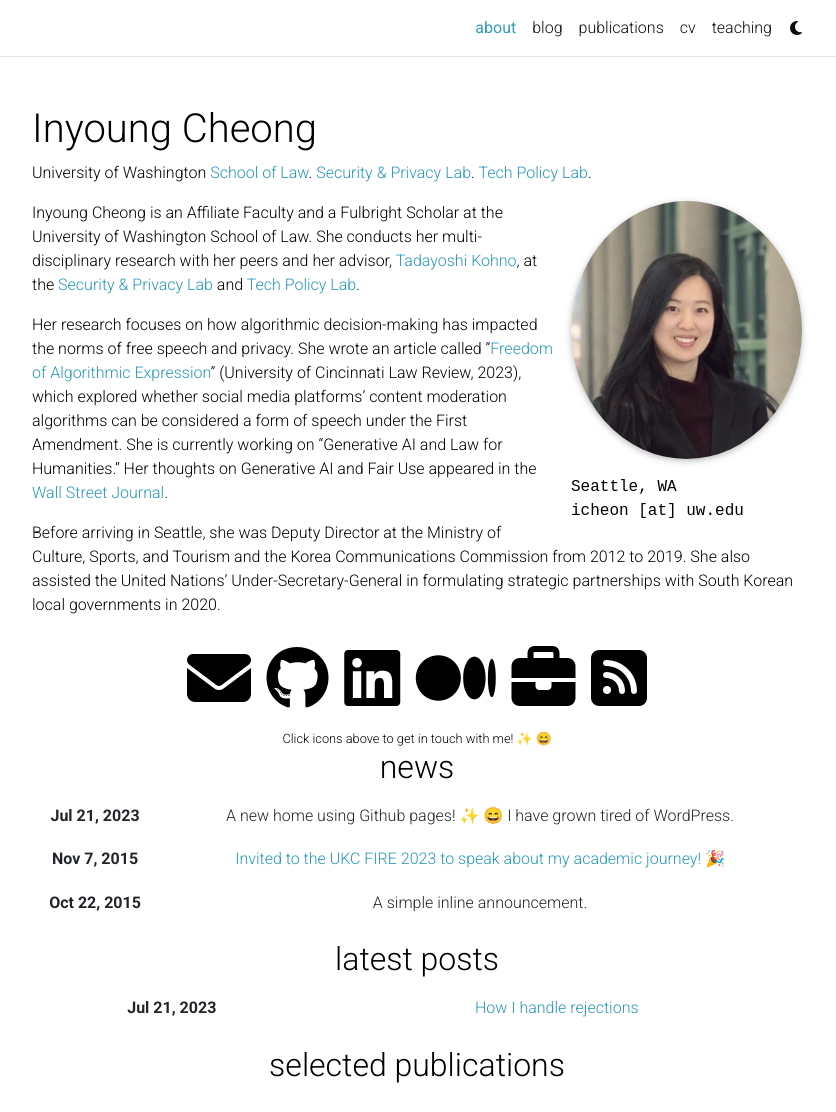
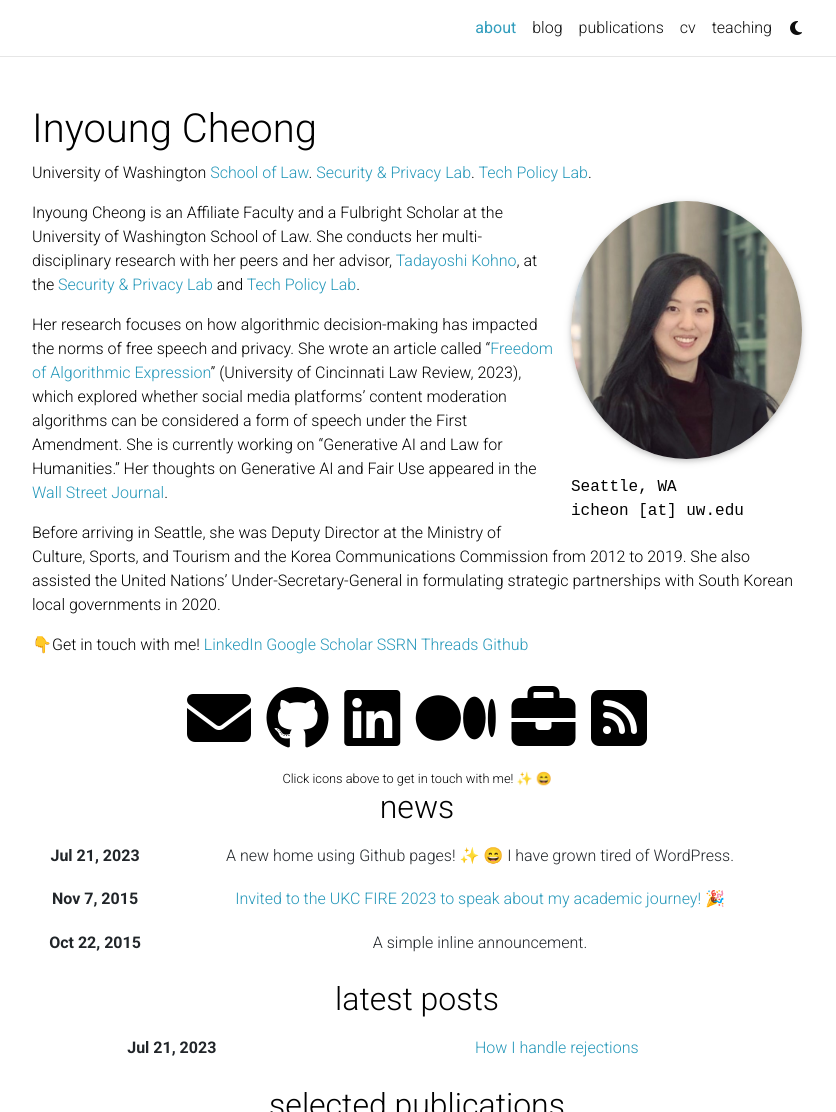
Before and after one commit to inyoungcheong/inyoungcheong.github.io, a Jekyll site: the page built from _pages/about.md, in a window 1280 px wide and 1326 px high, cut to the strip 0-1112 px from the top of the window. Shown: the whole strip, without its empty margins (223-1059 px from the left). Built offline with Jekyll 4.4.1, drawn with Linux system fonts in a browser that asks for light colours; full-size pictures stand in for the smaller copies a plugin makes; emoji names are drawn with the system emoji font; comment, search, counter and statistics services are not loaded; a style sheet for code colours, icons or effects is not loaded.

Commit message:
social media change into links

```diff
--- a/_pages/about.md
+++ b/_pages/about.md
@@ -23,3 +23,10 @@
 Her research focuses on how algorithmic decision-making has impacted the norms of free speech and privacy. She wrote an article called "[Freedom of Algorithmic Expression](https://scholarship.law.uc.edu/uclr/vol91/iss3/2/)" (University of Cincinnati Law Review, 2023), which explored whether social media platforms' content moderation algorithms can be considered a form of speech under the First Amendment. She is currently working on "Generative AI and Law for Humanities." Her thoughts on Generative AI and Fair Use appeared in the [Wall Street Journal](https://www.wsj.com/amp/articles/ai-chatgpt-dall-e-microsoft-rutkowski-github-artificial-intelligence-11675466857?mod=latest_headlines).
 
 Before arriving in Seattle, she was Deputy Director at the Ministry of Culture, Sports, and Tourism and the Korea Communications Commission from 2012 to 2019. She also assisted the United Nations' Under-Secretary-General in formulating strategic partnerships with South Korean local governments in 2020.
+
+👇Get in touch with me!
+[LinkedIn](https://www.linkedin.com/in/inyoungcheong)
+[Google Scholar](https://scholar.google.com/citations?user=xwZI_jcAAAAJ)
+[SSRN](https://papers.ssrn.com/sol3/cf_dev/AbsByAuth.cfm?per_id=3864423)
+[Threads](https://www.threads.net/@inyoungcheong)
+[Github](https://github.com/inyoungcheong)
```
